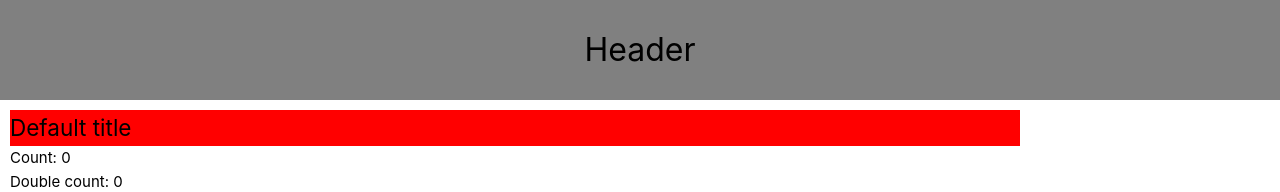
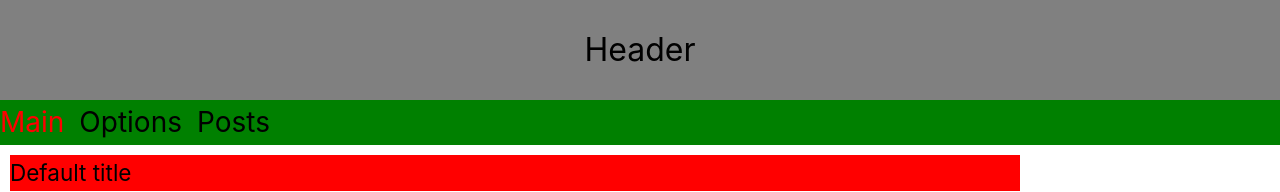
Before and after one commit to serg-nn52/LAD_2025_Vue_2, a Vue app in the folder vue_2025_2/: page / in a window 1280 px wide. Shown: the top 192 px of the page. Built offline with nearby package versions, Linux system fonts and the light colour scheme; the HTML template or start-up script is replaced by a standard one.

Commit message:
Добавил lesson9

```diff
--- a/vue_2025_2/package.json
+++ b/vue_2025_2/package.json
@@ -16,6 +16,7 @@
     "format": "prettier --write --experimental-cli src/"
   },
   "dependencies": {
+    "axios": "^1.13.5",
     "pinia": "^3.0.4",
     "vue": "^3.5.25",
     "vue-router": "^4.6.3"
--- a/vue_2025_2/src/App.vue
+++ b/vue_2025_2/src/App.vue
@@ -1,9 +1,14 @@
 <template>
-  <RouterView />
+  <component :is="route.meta.layout || 'div'">
+    <RouterView />
+  </component>
 </template>
 
 <script setup lang="ts">
-import { RouterView } from 'vue-router'
+import { RouterView, useRoute } from 'vue-router';
+// import MainLayout from './layouts/MainLayout.vue';
+
+const route = useRoute();
 </script>
 
 <style scoped>
--- /dev/null
+++ b/vue_2025_2/src/api/index.ts
@@ -0,0 +1,7 @@
+import axios from 'axios';
+
+export const $api = axios.create({
+  baseURL: 'https://jsonplaceholder.typicode.com/',
+  timeout: 10000,
+  headers: { 'X-Custom-Header': 'foobar' },
+});
--- a/vue_2025_2/src/assets/main.css
+++ b/vue_2025_2/src/assets/main.css
@@ -6,19 +6,7 @@
   font-weight: normal;
 }
 
-a,
-.green {
-  text-decoration: none;
-  color: hsla(160, 100%, 37%, 1);
-  transition: 0.4s;
-  padding: 3px;
-}
 
-@media (hover: hover) {
-  a:hover {
-    background-color: hsla(160, 100%, 37%, 0.2);
-  }
-}
 
 /* .container {
 
--- a/vue_2025_2/src/components/composition/UserForm.vue
+++ b/vue_2025_2/src/components/composition/UserForm.vue
@@ -10,10 +10,12 @@
 </template>
 
 <script setup lang="ts">
+import { useLocalStorage } from '@/composables/useLocalStorage';
 import { onBeforeUnmount, onMounted, onUpdated, ref, watch } from 'vue';
 
 const name = ref('Ivan');
-const age = ref('18');
+// const age = ref('18');
+const age = useLocalStorage('age', '18')
 const isSendFormButtonDisable = ref(false);
 
 const inputOther = ref<HTMLInputElement | null>(null);
--- /dev/null
+++ b/vue_2025_2/src/composables/useLocalStorage.ts
@@ -0,0 +1,29 @@
+// composables/useLocalStorage.ts
+import { ref, watch, onMounted } from 'vue'
+
+export function useLocalStorage<T>(key: string, initialValue: T) {
+  const data = ref<T>(initialValue)
+
+  // Читаем из localStorage при монтировании (для SSR)
+  onMounted(() => {
+    try {
+      const item = localStorage.getItem(key)
+      if (item !== null) {
+        data.value = JSON.parse(item)
+      }
+    } catch (e) {
+      console.error(`Ошибка чтения ${key} из localStorage:`, e)
+    }
+  })
+
+  // Следим за изменениями и сохраняем
+  watch(data, (newValue) => {
+    try {
+      localStorage.setItem(key, JSON.stringify(newValue))
+    } catch (e) {
+      console.error(`Ошибка записи ${key} в localStorage:`, e)
+    }
+  }, { deep: true })
+
+  return data
+}
--- a/vue_2025_2/src/layouts/MainLayout.vue
+++ b/vue_2025_2/src/layouts/MainLayout.vue
@@ -1,6 +1,11 @@
 <template>
   <div class="root">
     <header class="header">Header</header>
+    <nav class="nav-links">
+      <router-link active-class="active-link" class="nav-link" :to="{name: 'home'}">Main</router-link>
+      <router-link active-class="active-link" class="nav-link" :to="{name: 'options'}">Options</router-link>
+      <router-link active-class="active-link" class="nav-link" :to="{name: 'posts'}">Posts</router-link>
+    </nav>
     <div class="content">
       <slot />
     </div>
@@ -22,6 +27,8 @@ export default defineComponent({
   display: flex;
   flex-direction: column;
   justify-content: space-between;
+
+
 }
 .header,
 .footer {
@@ -36,4 +43,18 @@ export default defineComponent({
   flex-grow: 1;
   padding: 10px;
 }
+  .nav-links {
+  background-color: green;
+  font-size: 28px;
+  color: black;
+  display: flex;
+  gap: 15px;
+}
+.nav-link {
+  color: black;
+  text-decoration: none;
+}
+.active-link {
+  color: red;
+}
 </style>
--- a/vue_2025_2/src/router/index.ts
+++ b/vue_2025_2/src/router/index.ts
@@ -1,6 +1,5 @@
+import MainLayout from '@/layouts/MainLayout.vue';
 import { createRouter, createWebHistory } from 'vue-router';
-import MainView from '@/views/MainViewOptions.vue';
-import MainViewComposition from '@/views/MainViewComposition.vue';
 
 const router = createRouter({
   history: createWebHistory(import.meta.env.BASE_URL),
@@ -8,12 +7,15 @@ const router = createRouter({
     {
       path: '/',
       name: 'home',
-      component: MainViewComposition,
+      component: () => import('@/views/MainViewComposition.vue'),
+      meta: {
+        layout: MainLayout,
+      },
     },
     {
       path: '/options',
       name: 'options',
-      component: MainView,
+      component: () => import('@/views/MainViewOptions.vue'),
     },
     {
       path: '/about',
@@ -23,7 +25,40 @@ const router = createRouter({
       // which is lazy-loaded when the route is visited.
       component: () => import('../views/AboutView.vue'),
     },
+    {
+      path: '/posts',
+      name: 'posts',
+      // route level code-splitting
+      // this generates a separate chunk (About.[hash].js) for this route
+      // which is lazy-loaded when the route is visited.
+      component: () => import('../views/PostsView.vue'),
+      meta: {
+        layout: MainLayout,
+      },
+    },
+    {
+      path: '/posts/:id',
+      name: 'post',
+      // route level code-splitting
+      // this generates a separate chunk (About.[hash].js) for this route
+      // which is lazy-loaded when the route is visited.
+      component: () => import('../views/PostView.vue'),
+      meta: {
+        layout: MainLayout,
+      },
+    },
   ],
 });
 
+const isAuth = true;
+
+router.beforeEach((to) => {
+  if (to.name === 'posts' && !isAuth) {
+    alert('Авторизуйтесь!');
+    return {
+      name: 'home',
+    };
+  }
+});
+
 export default router;
--- a/vue_2025_2/src/views/MainViewComposition.vue
+++ b/vue_2025_2/src/views/MainViewComposition.vue
@@ -1,5 +1,5 @@
 <template>
-  <MainLayout class="main-layout">
+  <!-- <MainLayout class="main-layout"> -->
   <ClickCounterComposition
     @decrement="
       (event) => {
@@ -26,15 +26,12 @@
   <UserComponent />
   <UserForm />
   <img src="/images/cats.png" alt="cats" />
-    <img
-      src="../assets/images/litle-strawberry-cartoon-commercial-use_54889-1126.avif"
-      alt="fruit"
-    />
+  <img src="../assets/images/litle-strawberry-cartoon-commercial-use_54889-1126.avif" alt="fruit" />
   <img :src="fruitImg" alt="fruit" />
   <img src="../assets/icons/upload.svg" alt="upload" />
   <UploadIcon fill="red" />
   <!-- <button :class="styles.button">Test button</button> -->
-  </MainLayout>
+  <!-- </MainLayout> -->
 </template>
 
 <script setup lang="ts">
@@ -44,7 +41,6 @@ import UserComponent from '@/components/composition/UserComponent.vue';
 import UserForm from '@/components/composition/UserForm.vue';
 import { useMedia } from '@/composables/useMedia';
 import { users } from '@/data';
-import MainLayout from '@/layouts/MainLayout.vue';
 import { useCssModule } from 'vue';
 import fruitImg from '@/assets/images/litle-strawberry-cartoon-commercial-use_54889-1126.avif';
 import UploadIcon from '@/assets/icons/upload-icon.vue';
--- /dev/null
+++ b/vue_2025_2/src/views/PostView.vue
@@ -0,0 +1,44 @@
+<template>
+  <button @click="router.push({ name: 'posts' })">К списку постов</button>
+  <h2>Post: {{ route.params.id }}</h2>
+  <h2 v-if="isLoading">Loading...</h2>
+  <h2 v-else-if="isError">Ошибка при получении списка постов!</h2>
+  <template v-else>
+    <h3>{{ post.title }}</h3>
+    <div>{{ post.body }}</div>
+  </template>
+</template>
+
+<script setup lang="ts">
+import { useRoute, useRouter } from 'vue-router';
+import type { IPost } from './types';
+import { ref } from 'vue';
+import { $api } from '@/api';
+import type { AxiosError } from 'axios';
+
+const router = useRouter();
+const route = useRoute();
+
+const post = ref<IPost>({} as IPost);
+const isLoading = ref(false);
+const isError = ref(false);
+
+const fetchPost = async () => {
+  isLoading.value = true;
+  isError.value = false;
+  post.value = {} as IPost;
+  try {
+    const { data } = await $api.get<IPost>(`/posts/${route.params.id}`);
+    post.value = data;
+  } catch (err: unknown) {
+    console.error(err as AxiosError);
+    isError.value = true;
+  } finally {
+    isLoading.value = false;
+  }
+};
+
+fetchPost();
+</script>
+
+<style scoped></style>
--- /dev/null
+++ b/vue_2025_2/src/views/PostsView.vue
@@ -0,0 +1,54 @@
+<template>
+  <div class="buttons">
+    <button class="btn" @click="router.push({ name: 'home' })">На главную</button>
+    <button class="btn" @click="router.back()">Назад</button>
+    <button class="btn" @click="router.forward()">Вперед</button>
+  </div>
+  <div>Posts</div>
+  <h2 v-if="isLoading">Loading...</h2>
+  <h2 v-else-if="isError">Ошибка при получении списка постов!</h2>
+  <ul v-else>
+    <li @click="redirectToPost(post.id)" :key="post.id" v-for="post in posts">
+      {{ `${post.id} ${post.title}` }}
+    </li>
+  </ul>
+</template>
+
+<script setup lang="ts">
+import { $api } from '@/api';
+import type { AxiosError } from 'axios';
+import { ref } from 'vue';
+import { useRouter } from 'vue-router';
+import type { IPost } from './types';
+
+const router = useRouter();
+
+const posts = ref<IPost[]>([]);
+const isLoading = ref(false);
+const isError = ref(false);
+
+const fetchPosts = async () => {
+  isLoading.value = true;
+  isError.value = false;
+  posts.value = [];
+  try {
+    const { data } = await $api.get<IPost[]>('/posts');
+    posts.value = data;
+  } catch (err: unknown) {
+    console.error(err as AxiosError);
+    isError.value = true;
+  } finally {
+    isLoading.value = false;
+  }
+};
+
+fetchPosts();
+
+const redirectToPost = (id: number) => {
+  router.push({
+    path: `/posts/${id}`,
+  });
+};
+</script>
+
+<style scoped></style>
--- /dev/null
+++ b/vue_2025_2/src/views/types.ts
@@ -0,0 +1,6 @@
+export interface IPost {
+  id: number;
+  body: string;
+  title: string;
+  userId: number;
+}
```
Also changed, not shown: 1 other file (tests, documents, lock files or other folders). Lines whose indentation alone changed are shown as unchanged.
